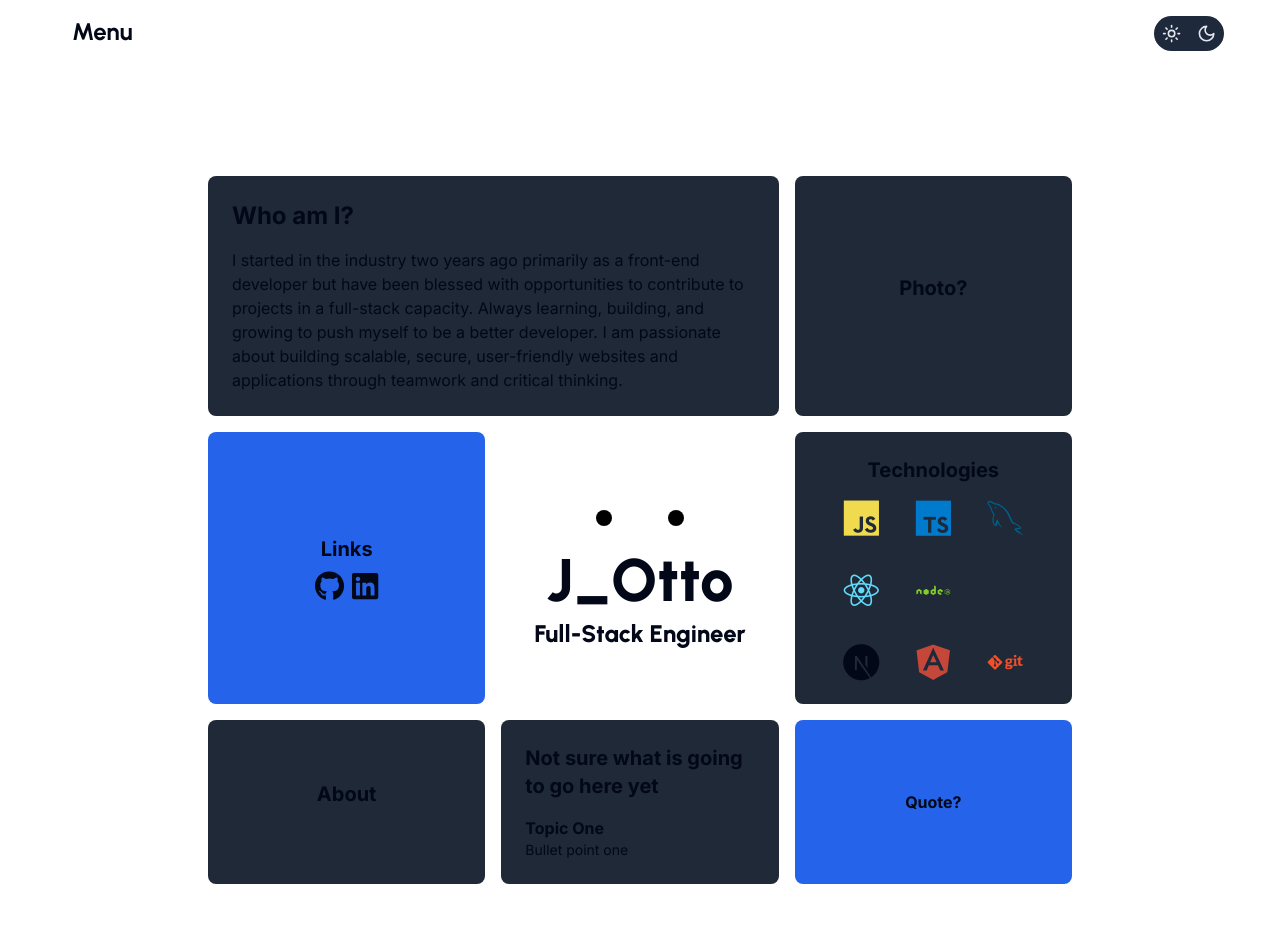
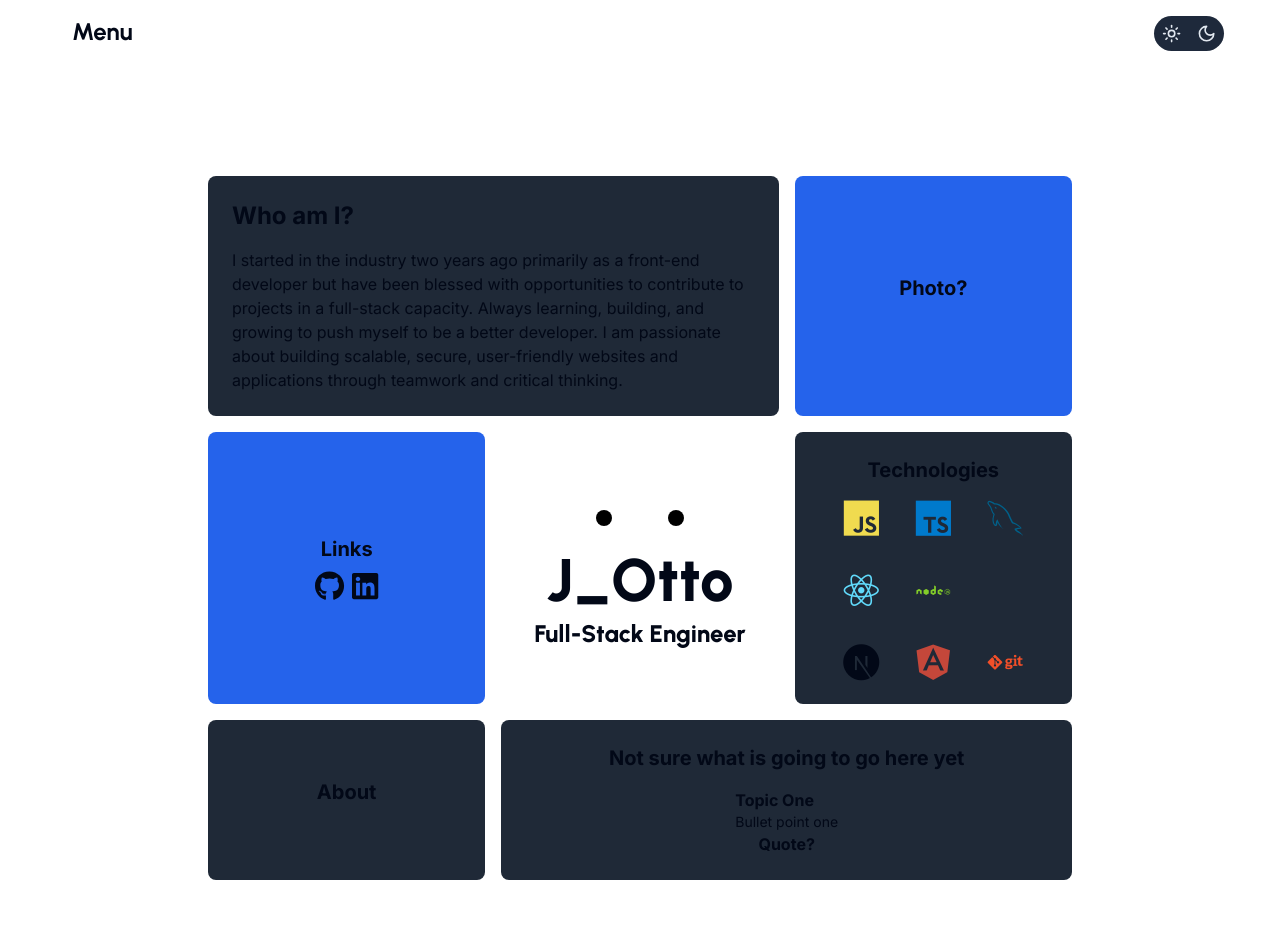
Before and after one commit to justigo86/iamotto-2024, a Next.js app: page / in a window 1280 px wide. Shown: the top 952 px of the page. Built offline with nearby package versions, Linux system fonts and the light colour scheme.

Commit message:
small update to hero layout/colors

```diff
--- a/src/app/hero/page.tsx
+++ b/src/app/hero/page.tsx
@@ -24,7 +24,7 @@ const Hero = ({ id }: { id: string }) => {
             </p>
           </div>
 
-          <div className="bg-gray-800 p-6 rounded-lg flex items-center justify-center">
+          <div className="bg-blue-600 p-6 rounded-lg flex items-center justify-center">
             <h2 className="text-xl font-bold mb-4">Photo?</h2>
             {/* <Image src="/placeholder.svg" alt="Night sky" width={300} height={200} className="rounded-lg" /> */}
           </div>
@@ -53,7 +53,7 @@ const Hero = ({ id }: { id: string }) => {
             <h2 className="text-xl font-bold mb-4">About</h2>
           </div>
 
-          <div className="bg-gray-800 p-6 rounded-lg">
+          <div className="md:col-span-2 bg-gray-800 p-6 rounded-lg flex flex-col items-center justify-center">
             <h2 className="text-xl font-bold mb-4">
               Not sure what is going to go here yet
             </h2>
@@ -63,9 +63,6 @@ const Hero = ({ id }: { id: string }) => {
                 <p className="text-sm">Bullet point one</p>
               </li>
             </ul>
-          </div>
-
-          <div className="bg-blue-600 p-6 rounded-lg flex items-center justify-center">
             <p className="text-center font-bold">Quote?</p>
           </div>
         </div>
```
